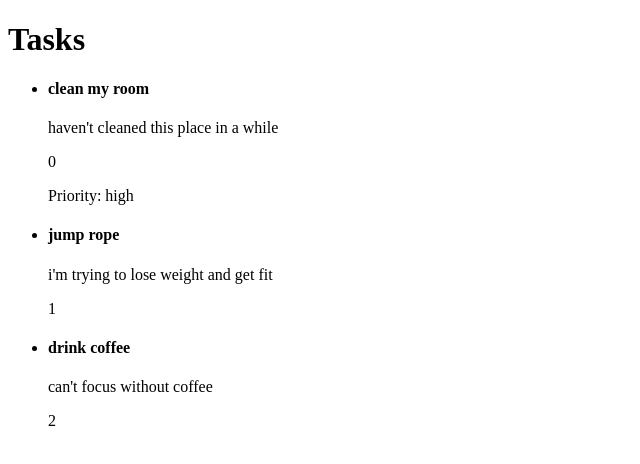
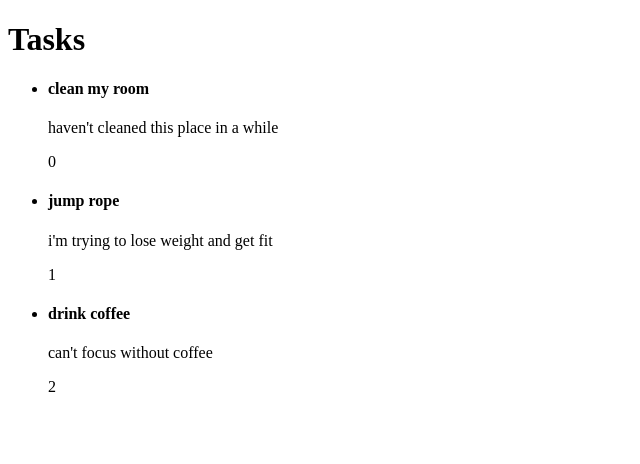
Before and after one commit to SirBruno/angular-pjk, an Angular app: page / in a window 1280 px wide. Shown: the top 464 px of the page, without its empty margins (0-640 px from the left). Built offline with nearby package versions, Linux system fonts and the light colour scheme.

Commit message:
changed the way priority is shown on the template

```diff
--- a/src/app/tasks/tasks.component.html
+++ b/src/app/tasks/tasks.component.html
@@ -6,7 +6,7 @@
             <h4>{{ task.name }}</h4>
             <p>{{ task.description }}</p>
             <p> {{task.id}} </p>
-            <p *ngIf="task.id === 0" > Priority: {{ priority[2] }} </p>
+            <b *ngIf="task.priority === 'high'" > IMPORTANT! </b>
         </li>
     </ul>
 </div>
```
